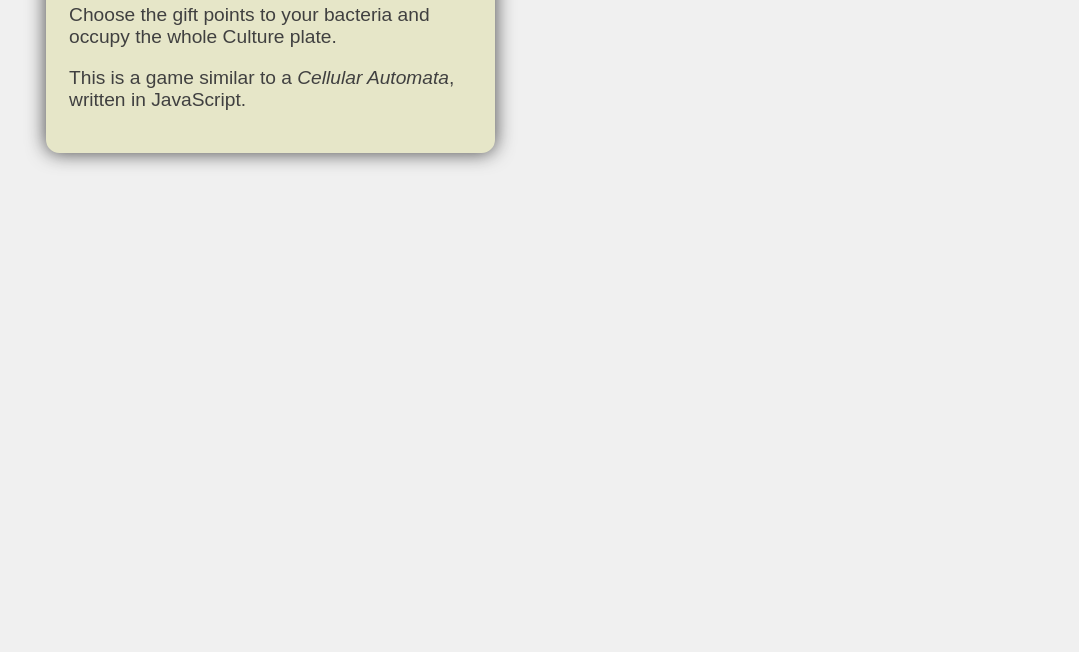
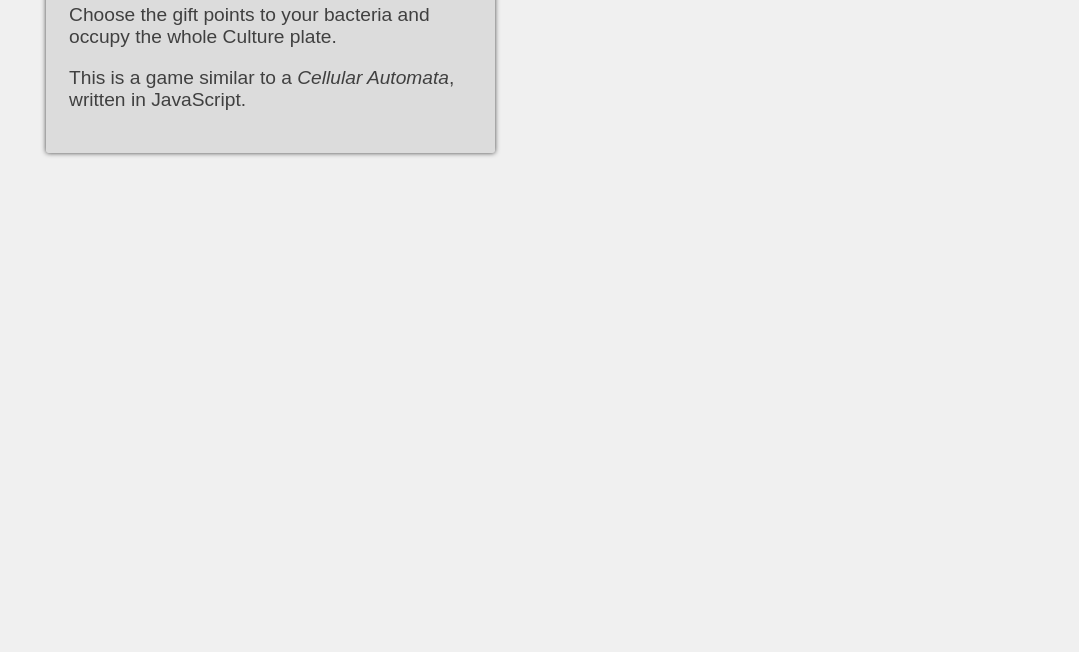
Before and after one commit to ukyoi/WarInCulturePlate, a plain HTML site: page index.html in a window 1280 px wide. Shown: the part 148-800 px from the top of the page, without its empty margins (18-1097 px from the left). Drawn offline with Linux system fonts and the light colour scheme.

Commit message:
Change colors and round borders.

```diff
--- a/style.css
+++ b/style.css
@@ -23,9 +23,9 @@ a {
 	float: left;
 	*/
 	padding: 2%;
-	border-radius: 10pt;
-	box-shadow: 0px 0px 1em 0em #444444;
-	background-color: rgb(230, 230, 200);
+	border-radius: 2pt;
+	box-shadow: 0px 0px 0.3em 0em #444444;
+	background-color: rgb(220, 220, 220);
 }
 /*
 #right-div {
```
